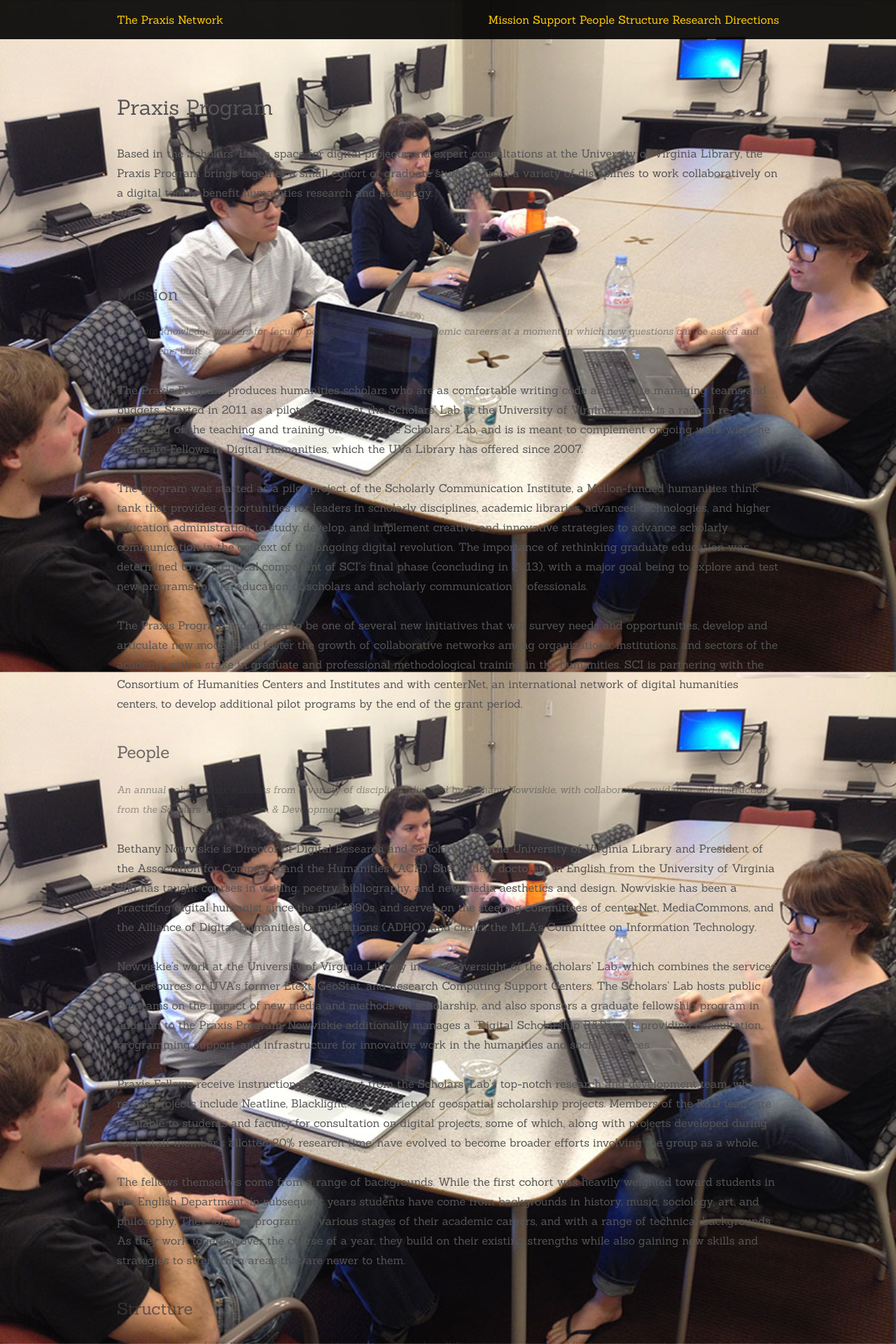
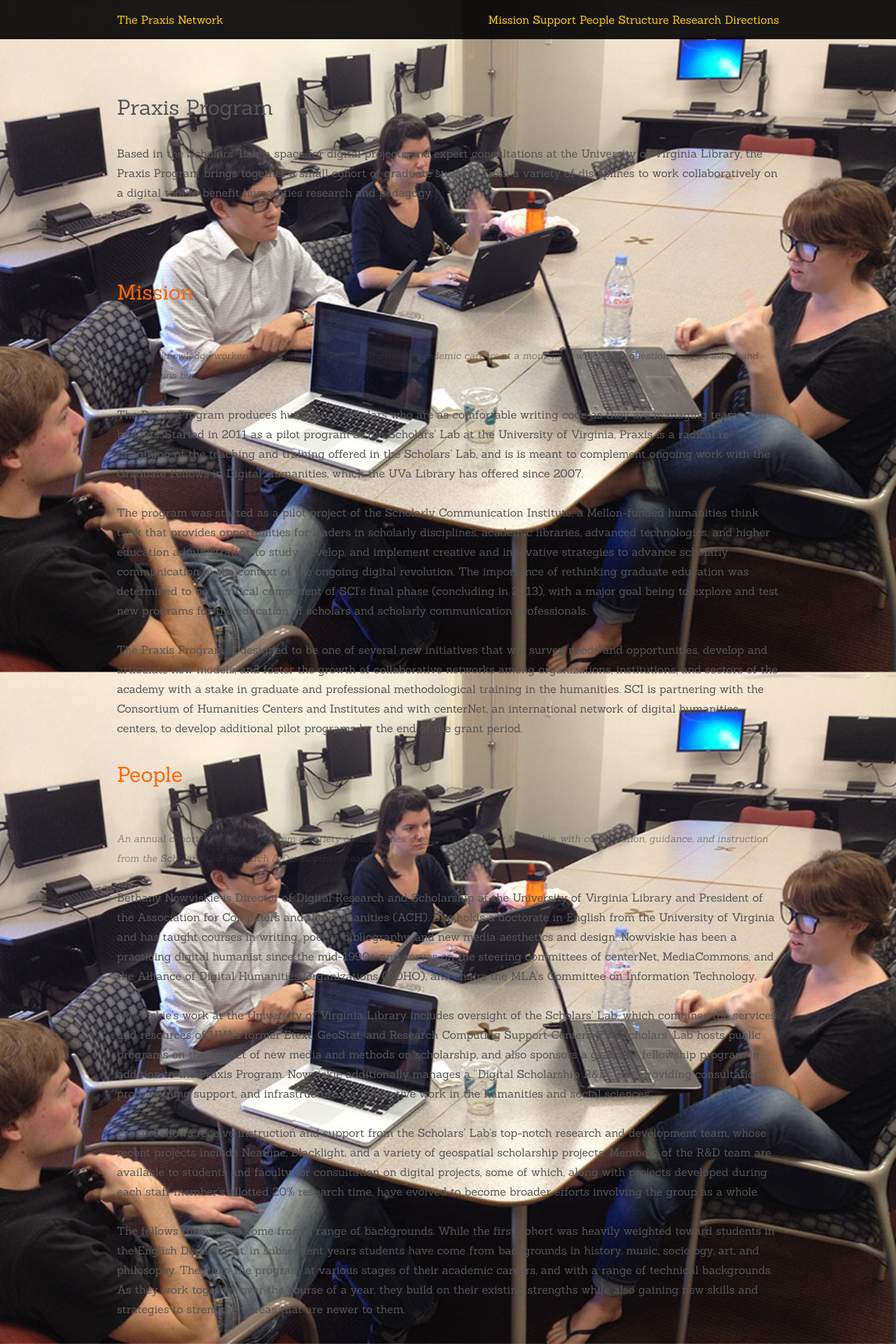
Before and after one commit to praxisnetwork/praxisnetwork.github.com, a Jekyll site: the page built from praxis-program.html, in a window 1280 px wide. Shown: the top 1920 px of the page at 70% size. Built offline with Jekyll 4.4.1, drawn with Linux system fonts in a browser that asks for light colours; nearby versions of some CDN libraries; Markdown is read by kramdown in place of the engine named in the settings.

Commit message:
Use columns in wider screen.
Updates color, size of headings.

```diff
--- a/c/styles.css
+++ b/c/styles.css
@@ -1,4 +1,3 @@
-@charset "UTF-8";
 html, body, div, span, applet, object, iframe,
 h1, h2, h3, h4, h5, h6, p, blockquote, pre,
 a, abbr, acronym, address, big, cite, code,
@@ -165,10 +164,10 @@ article, aside, details, figcaption, figure, footer, header, hgroup, menu, nav,
   }
 
   h2 {
-    font-size: 1.5em;
-    line-height: 1.16667em;
-    margin-top: 1.75em;
-    color: rgba(60, 60, 60, 0.75);
+    font-size: 1.875em;
+    line-height: 1.86667em;
+    line-height: 3.5em;
+    color: #f60;
   }
 
   h3 {
@@ -249,37 +248,12 @@ article, aside, details, figcaption, figure, footer, header, hgroup, menu, nav,
     background: rgba(0, 0, 0, 0.9);
     overflow: hidden;
     *zoom: 1;
+    text-align: center;
     padding: 0.875em 13.04348%;
-  }
-  header[role="banner"] h1 {
-    font-size: 1em;
-    line-height: 1.75em;
-    width: 34.78261%;
-    float: left;
-    margin-right: 4.34783%;
-    display: inline;
   }
   header[role="banner"] nav {
     font-size: 1em;
     line-height: 1.75em;
-    width: 60.86957%;
-    float: right;
-    margin-right: 0;
-    #margin-left: -50px;
-    display: inline;
-    text-align: right;
-  }
-  header[role="banner"] nav li {
-    display: inline;
-  }
-  header[role="banner"] nav li:not(:first-child):before {
-    content: " · ";
-    color: rgba(0, 0, 0, 0.5);
-    padding: 0 0.25em;
-  }
-  header[role="banner"] nav a {
-    display: inline;
-    text-decoration: none;
   }
 
   /* Main Content */
@@ -305,8 +279,12 @@ article, aside, details, figcaption, figure, footer, header, hgroup, menu, nav,
     display: inline;
     margin-left: 0%;
   }
+  body.program div[role="main"] article header {
+    color: #fff;
+  }
   body.program div[role="main"] article section {
-    display: block;
+    overflow: hidden;
+    *zoom: 1;
     float: none;
     width: auto;
     margin-right: auto;
@@ -318,16 +296,10 @@ article, aside, details, figcaption, figure, footer, header, hgroup, menu, nav,
     padding-right: 13.04348%;
     padding-top: 4.34783%;
     padding-bottom: 4.34783%;
-  }
-  body.program div[role="main"] article > header {
-    color: #fff;
-  }
-  body.program div[role="main"] article section {
     background: rgba(255, 255, 255, 0.95);
     -webkit-box-shadow: rgba(0, 0, 0, 0.5) 0 0 20px;
     -moz-box-shadow: rgba(0, 0, 0, 0.5) 0 0 20px;
     box-shadow: rgba(0, 0, 0, 0.5) 0 0 20px;
-    margin: 17.5em 0;
   }
   div[role="main"] section {
     width: 73.91304%;
@@ -349,17 +321,6 @@ article, aside, details, figcaption, figure, footer, header, hgroup, menu, nav,
   div[role="main"] section.category div {
     padding: 4.34783%;
     background: rgba(255, 255, 255, 0.9);
-    width: 47.82609%;
-    float: left;
-    margin-right: 4.34783%;
-    display: inline;
-  }
-  div[role="main"] section.category:nth-child(odd) div {
-    width: 47.82609%;
-    float: right;
-    margin-right: 0;
-    #margin-left: -50px;
-    display: inline;
   }
   div[role="main"] section.category#mission {
     background-image: url("../images/mission.jpg");
@@ -384,17 +345,6 @@ article, aside, details, figcaption, figure, footer, header, hgroup, menu, nav,
   div[role="main"] section.category div {
     padding: 4.34783%;
     background: rgba(255, 255, 255, 0.9);
-    width: 47.82609%;
-    float: left;
-    margin-right: 4.34783%;
-    display: inline;
-  }
-  div[role="main"] section.category:nth-child(odd) div {
-    width: 47.82609%;
-    float: right;
-    margin-right: 0;
-    #margin-left: -50px;
-    display: inline;
   }
   div[role="main"] section.category#support {
     background-image: url("../images/support.jpg");
@@ -419,17 +369,6 @@ article, aside, details, figcaption, figure, footer, header, hgroup, menu, nav,
   div[role="main"] section.category div {
     padding: 4.34783%;
     background: rgba(255, 255, 255, 0.9);
-    width: 47.82609%;
-    float: left;
-    margin-right: 4.34783%;
-    display: inline;
-  }
-  div[role="main"] section.category:nth-child(odd) div {
-    width: 47.82609%;
-    float: right;
-    margin-right: 0;
-    #margin-left: -50px;
-    display: inline;
   }
   div[role="main"] section.category#people {
     background-image: url("../images/people.jpg");
@@ -454,17 +393,6 @@ article, aside, details, figcaption, figure, footer, header, hgroup, menu, nav,
   div[role="main"] section.category div {
     padding: 4.34783%;
     background: rgba(255, 255, 255, 0.9);
-    width: 47.82609%;
-    float: left;
-    margin-right: 4.34783%;
-    display: inline;
-  }
-  div[role="main"] section.category:nth-child(odd) div {
-    width: 47.82609%;
-    float: right;
-    margin-right: 0;
-    #margin-left: -50px;
-    display: inline;
   }
   div[role="main"] section.category#structure {
     background-image: url("../images/structure.jpg");
@@ -489,17 +417,6 @@ article, aside, details, figcaption, figure, footer, header, hgroup, menu, nav,
   div[role="main"] section.category div {
     padding: 4.34783%;
     background: rgba(255, 255, 255, 0.9);
-    width: 47.82609%;
-    float: left;
-    margin-right: 4.34783%;
-    display: inline;
-  }
-  div[role="main"] section.category:nth-child(odd) div {
-    width: 47.82609%;
-    float: right;
-    margin-right: 0;
-    #margin-left: -50px;
-    display: inline;
   }
   div[role="main"] section.category#research {
     background-image: url("../images/research.jpg");
@@ -524,17 +441,6 @@ article, aside, details, figcaption, figure, footer, header, hgroup, menu, nav,
   div[role="main"] section.category div {
     padding: 4.34783%;
     background: rgba(255, 255, 255, 0.9);
-    width: 47.82609%;
-    float: left;
-    margin-right: 4.34783%;
-    display: inline;
-  }
-  div[role="main"] section.category:nth-child(odd) div {
-    width: 47.82609%;
-    float: right;
-    margin-right: 0;
-    #margin-left: -50px;
-    display: inline;
   }
   div[role="main"] section.category#directions {
     background-image: url("../images/directions.jpg");
@@ -600,7 +506,27 @@ article, aside, details, figcaption, figure, footer, header, hgroup, menu, nav,
     margin-bottom: 1.75em;
   }
 }
-@media only screen and (min-width: 768px) {
+@media only screen and (min-width: 992px) {
+  header[role="banner"] {
+    text-align: left;
+  }
+  header[role="banner"] h1 {
+    font-size: 1em;
+    line-height: 1.75em;
+    width: 34.78261%;
+    float: left;
+    margin-right: 4.34783%;
+    display: inline;
+  }
+  header[role="banner"] nav {
+    width: 60.86957%;
+    float: right;
+    margin-right: 0;
+    #margin-left: -50px;
+    display: inline;
+    text-align: right;
+  }
+
   .program section {
     overflow: hidden;
     *zoom: 1;
@@ -612,6 +538,85 @@ article, aside, details, figcaption, figure, footer, header, hgroup, menu, nav,
     display: inline;
   }
   .program section p:not(.program-category-intro) {
+    width: 60.86957%;
+    float: right;
+    margin-right: 0;
+    #margin-left: -50px;
+    display: inline;
+  }
+
+  section.category div {
+    width: 60.86957%;
+    float: left;
+    margin-right: 4.34783%;
+    display: inline;
+  }
+  section.category:nth-child(odd) div {
+    width: 60.86957%;
+    float: right;
+    margin-right: 0;
+    #margin-left: -50px;
+    display: inline;
+  }
+  section.category div {
+    width: 60.86957%;
+    float: left;
+    margin-right: 4.34783%;
+    display: inline;
+  }
+  section.category:nth-child(odd) div {
+    width: 60.86957%;
+    float: right;
+    margin-right: 0;
+    #margin-left: -50px;
+    display: inline;
+  }
+  section.category div {
+    width: 60.86957%;
+    float: left;
+    margin-right: 4.34783%;
+    display: inline;
+  }
+  section.category:nth-child(odd) div {
+    width: 60.86957%;
+    float: right;
+    margin-right: 0;
+    #margin-left: -50px;
+    display: inline;
+  }
+  section.category div {
+    width: 60.86957%;
+    float: left;
+    margin-right: 4.34783%;
+    display: inline;
+  }
+  section.category:nth-child(odd) div {
+    width: 60.86957%;
+    float: right;
+    margin-right: 0;
+    #margin-left: -50px;
+    display: inline;
+  }
+  section.category div {
+    width: 60.86957%;
+    float: left;
+    margin-right: 4.34783%;
+    display: inline;
+  }
+  section.category:nth-child(odd) div {
+    width: 60.86957%;
+    float: right;
+    margin-right: 0;
+    #margin-left: -50px;
+    display: inline;
+  }
+  section.category div {
+    width: 60.86957%;
+    float: left;
+    margin-right: 4.34783%;
+    display: inline;
+  }
+  section.category:nth-child(odd) div {
     width: 60.86957%;
     float: right;
     margin-right: 0;
```
Also changed, not shown: _sass/media/_screen.scss (+9 -25 lines), _sass/media/_screen_large.scss (+43 -0 lines), _sass/media/_screen_medium.scss (+0 -12 lines).
